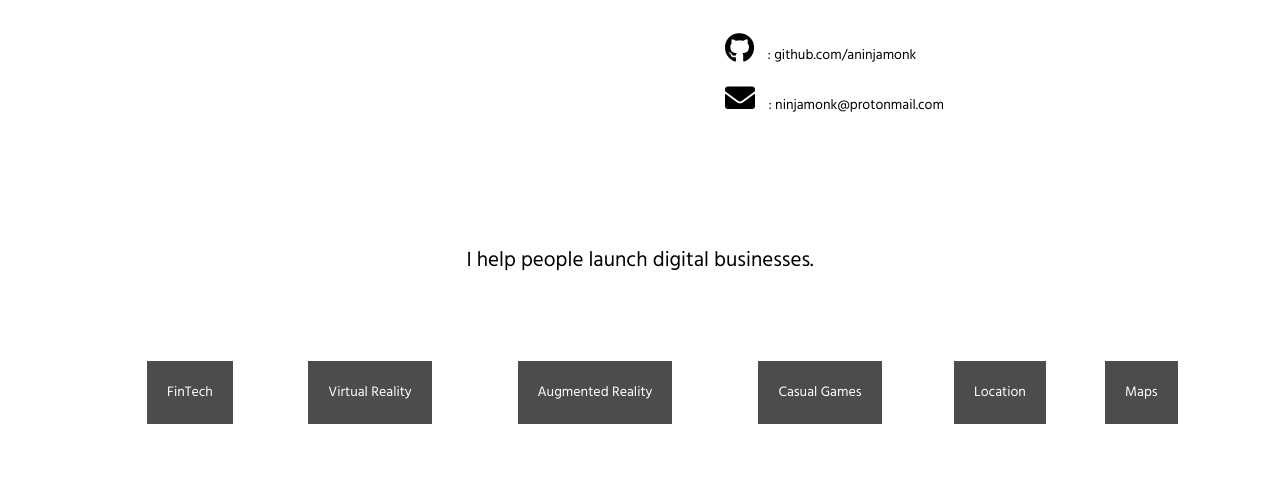
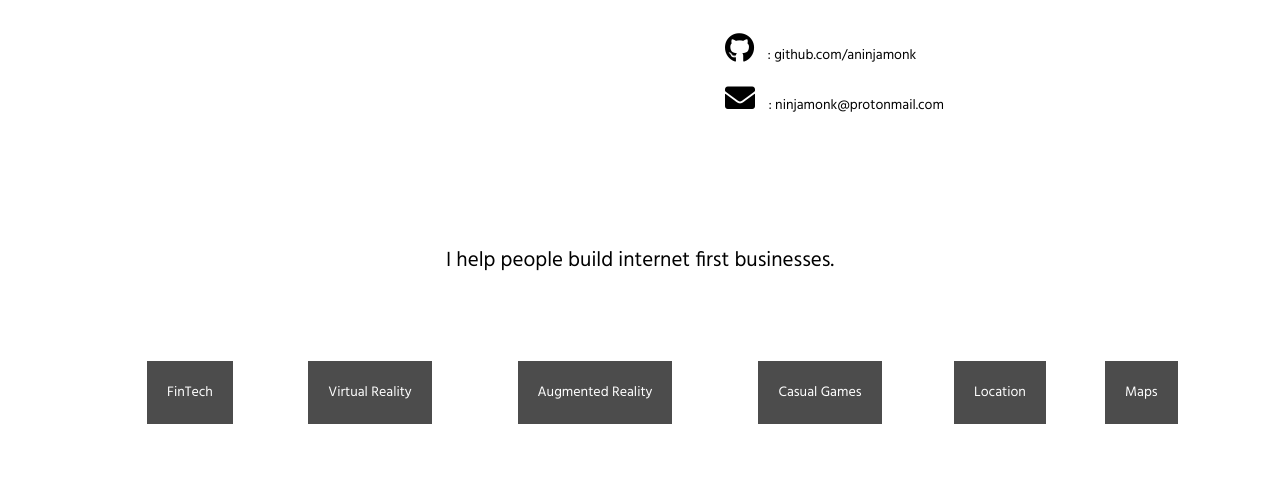
Before and after one commit to aNinjaMonk/website, a plain HTML site: page index.html in a window 1280 px wide. Shown: the part 243-723 px from the top of the page. Drawn offline with nearby package versions, Linux system fonts and the light colour scheme; a script that the page names is missing.

Commit message:
Update index.html

```diff
--- a/index.html
+++ b/index.html
@@ -63,7 +63,7 @@
           </div>
         </div>
         <div class="row text-center" id="tagCloud">
-          <p class="lead">I help people launch digital businesses.</p>
+          <p class="lead">I help people build internet first businesses.</p>
           <div class="col-md-2 col-sm-6 tag">
             <span>FinTech</span>
           </div>
```
